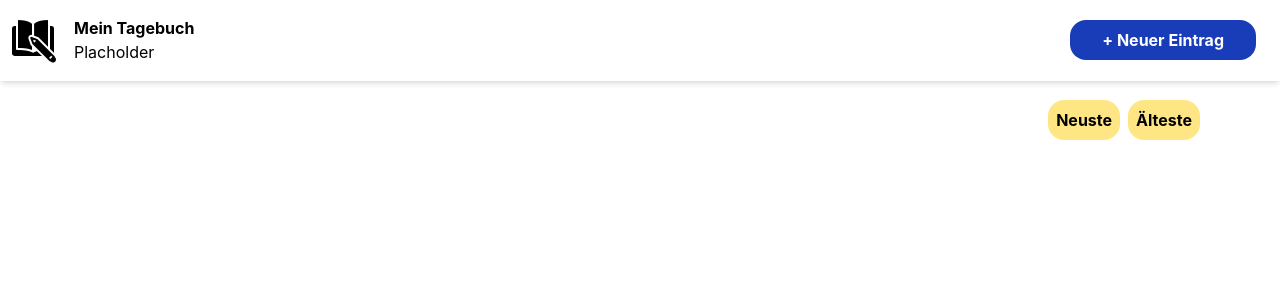
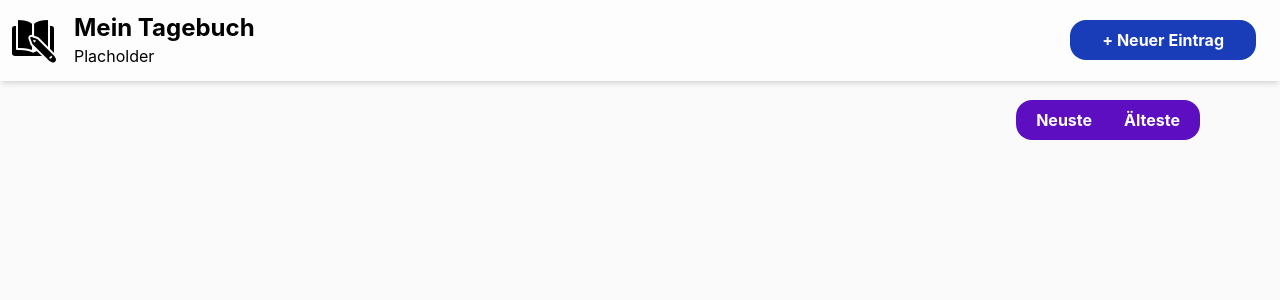
Before and after one commit to Vickiiv/personal-diary, a React (Vite) app: page / in a window 1280 px wide. Shown: the top 300 px of the page. Built offline with nearby package versions, Linux system fonts and the light colour scheme.

Commit message:
add EntrySort Layout

```diff
--- a/index.html
+++ b/index.html
@@ -6,7 +6,7 @@
     <meta name="viewport" content="width=device-width, initial-scale=1.0" />
     <title>personal-diary</title>
   </head>
-  <body>
+  <body class="bg-mauve-50">
     <div id="root"></div>
     <script type="module" src="/src/main.jsx"></script>
   </body>
--- a/src/components/Entry/EntryCard.jsx
+++ b/src/components/Entry/EntryCard.jsx
@@ -2,7 +2,7 @@ import React from "react";
 
 function EntryCard({ entry }) {
   return (
-    <div className="border rounded-xl p-4 shadow bg-white mb-4">
+    <div className=" rounded-xl p-4 shadow-xl border-2 border-gray-100 bg-white mb-4">
       {entry.picture && (
         <img
           src={entry.picture}
--- a/src/components/Entry/EntryList.jsx
+++ b/src/components/Entry/EntryList.jsx
@@ -3,7 +3,7 @@ import EntryCard from "./EntryCard";
 
 function EntryList({ sortedEntries }) {
   return (
-    <div className="my-20 mx-20 flex flex-col ">
+    <div className="my-20 mx-20 flex flex-col gap-2">
       {sortedEntries.map((entry) => (
         <EntryCard key={entry.id} entry={entry} />
       ))}
--- a/src/components/UI/EntrySort.jsx
+++ b/src/components/UI/EntrySort.jsx
@@ -2,20 +2,22 @@ import React from "react";
 
 function EntrySort({ setSortMode }) {
   return (
-    <div className="flex gap-2 justify-end mx-20 mt-25">
+    <div className="flex gap-2 justify-end mx-20 mt-25 ">
+      <div className="flex  bg-violet-800 rounded-2xl p-1">
         <button
           onClick={() => setSortMode("newest")}
-        className="bg-amber-200 p-2 rounded-2xl font-bold hover:bg-amber-300"
+          className="cursor-pointer font-bold bg-violet-800 text-white py-1 px-4 rounded-xl  focus:bg-white focus:text-violet-800 active:bg-violet-600  "
         >
           Neuste
         </button>
 
         <button
           onClick={() => setSortMode("oldest")}
-        className="bg-amber-200 p-2 rounded-2xl font-bold hover:bg-amber-300"
+          className="cursor-pointer font-bold bg-violet-800 text-white py-1 px-4 rounded-xl  focus:bg-white focus:text-violet-800 active:bg-violet-600  "
         >
           Älteste
         </button>
+      </div>
     </div>
   );
 }
--- a/src/layouts/Header.jsx
+++ b/src/layouts/Header.jsx
@@ -11,7 +11,7 @@ function Header({ openModal }) {
           className="py-2 px-2"
         />
         <div className="flex flex-col justify-center">
-          <h1 className="font-bold">Mein Tagebuch</h1>
+          <h1 className="font-bold text-2xl">Mein Tagebuch</h1>
           <p className="">Placholder</p>
         </div>
       </div>
--- a/src/layouts/MainLayout.jsx
+++ b/src/layouts/MainLayout.jsx
@@ -12,7 +12,7 @@ function MainLayout({
   sortedEntries,
 }) {
   return (
-    <main>
+    <main className="">
       <EntrySort setSortMode={setSortMode} />
       <AddEntryModal
         isOpen={isOpen}
```
Lines whose indentation alone changed are shown as unchanged.
